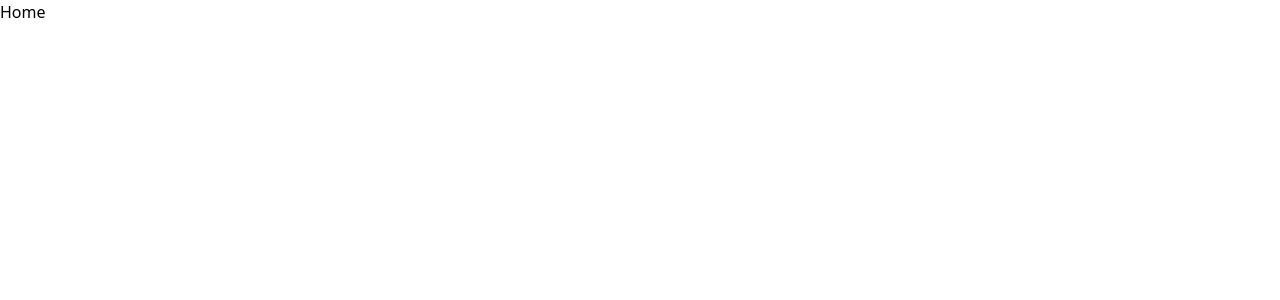
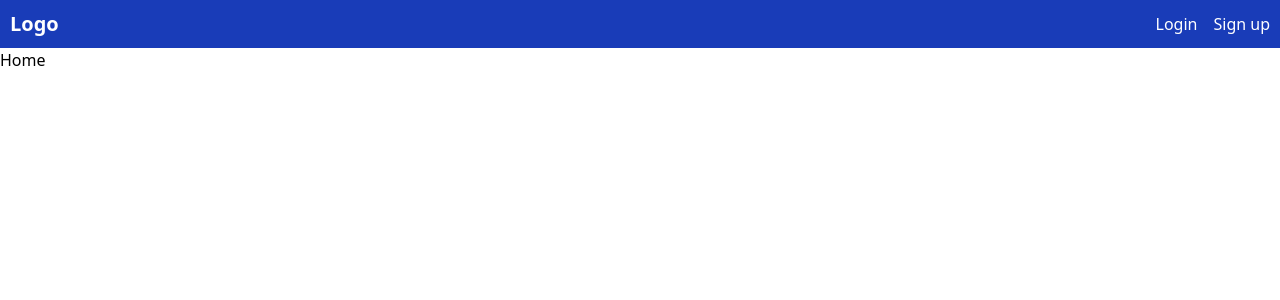
Before and after one commit to hrsohel/user-authentication-frontend, a React (Vite) app: page / in a window 1280 px wide. Shown: the top 300 px of the page. Built offline with nearby package versions, Linux system fonts and the light colour scheme.

Commit message:
navbar added on home page

```diff
--- a/src/components/Home.jsx
+++ b/src/components/Home.jsx
@@ -1,7 +1,11 @@
 import React from 'react'
+import Navbar from './Navbar'
 
 export default function Home() {
   return (
-    <div>Home</div>
+    <>
+        <Navbar />
+        <h1>Home</h1>
+    </>
   )
 }
```
